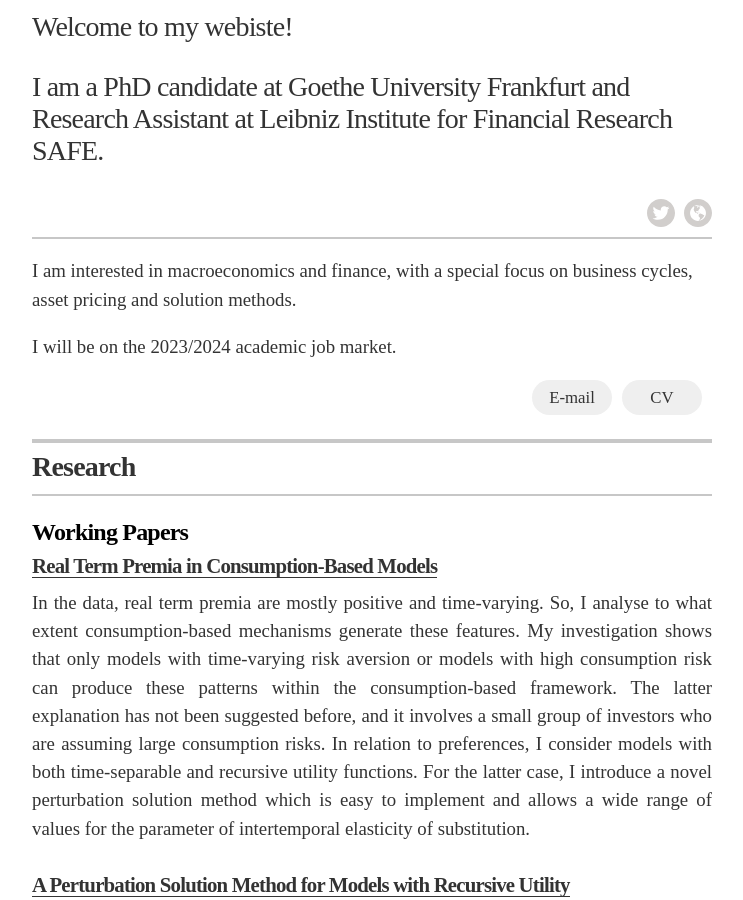
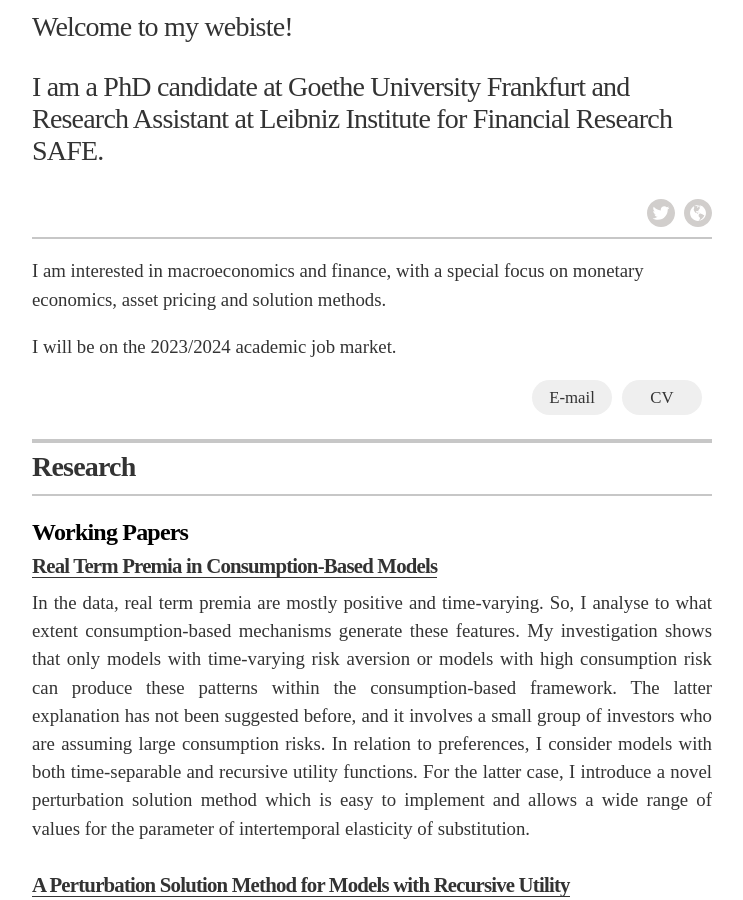
Before and after one commit to errikos-melissinos/errikos-melissinos.github.io, a Jekyll site: the page built from index.html, in a window 1280 px wide and 900 px high, scrolled down 412 px. Shown: the whole window, without its empty margins (268-1011 px from the left). Built offline with Jekyll 4.4.1, drawn with Linux system fonts in a browser that asks for light colours.

Commit message:
Update _config.yml

```diff
--- a/_config.yml
+++ b/_config.yml
@@ -23,7 +23,7 @@ resume_contact_email:           "melissinos@safe-frankfurt.de"
 # resume_header_contact_info:     "742 Evergreen Terrace, Springfield • 555-7334 • lisasimpson@youremailaddress.com"
 # display_header_contact_info:    "false"
 
-resume_header_intro: "<p>I am interested in macroeconomics and finance, with a special focus on business cycles, asset pricing and solution methods.</p> <p>I will be on the 2023/2024 academic job market.</p>"
+resume_header_intro: "<p>I am interested in macroeconomics and finance, with a special focus on monetary economics, asset pricing and solution methods.</p> <p>I will be on the 2023/2024 academic job market.</p>"
 
 # use "yes" to display the email contact button,
 # "no" to display an "I'm not looking for work" message,
```
